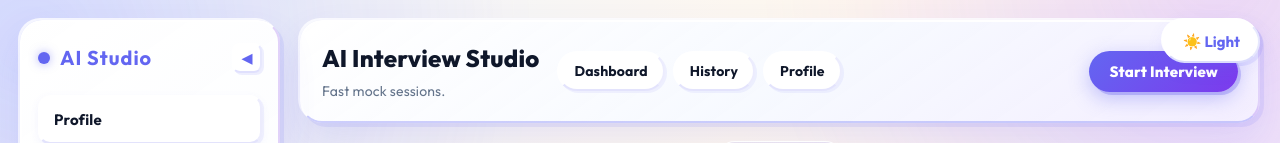
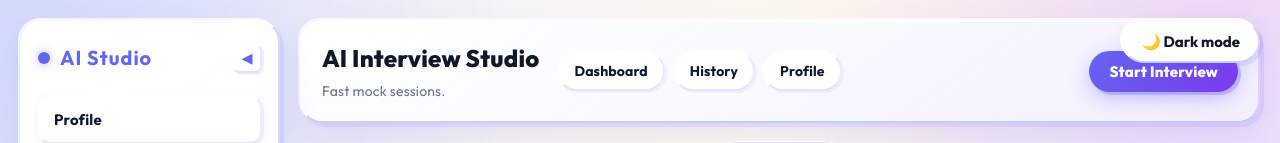
Before and after one commit to himanthyadav/AI_INTERVIEWER, a React (Vite) app in the folder frontend/: page /dashboard in a window 1280 px wide. Shown: the top 143 px of the page. Built offline with nearby package versions, Linux system fonts and the light colour scheme; no server answers; the HTML template or start-up script is replaced by a standard one.

Commit message:
Add light and dark theme toggle

```diff
--- a/frontend/src/App.jsx
+++ b/frontend/src/App.jsx
@@ -16,23 +16,25 @@ const ProtectedRoute = ({ children }) => {
 };
 
 const ThemeToggle = () => {
-  const { toggleTheme } = useContext(ThemeContext);
+  const { theme, toggleTheme } = useContext(ThemeContext);
   return (
     <button onClick={toggleTheme} style={styles.themeToggle} className="app-theme-toggle">
-      ☀️ Light
+      {theme === 'dark' ? '☀️ Light mode' : '🌙 Dark mode'}
     </button>
   );
 };
 
 function App() {
-  const [theme, setTheme] = useState('light');
+  const [theme, setTheme] = useState(() => localStorage.getItem('theme') || 'light');
 
   useEffect(() => {
-    document.documentElement.setAttribute('data-theme', 'light');
-    localStorage.setItem('theme', 'light');
-  }, []);
+    document.documentElement.setAttribute('data-theme', theme);
+    localStorage.setItem('theme', theme);
+  }, [theme]);
 
-  const toggleTheme = () => {};
+  const toggleTheme = () => {
+    setTheme((currentTheme) => (currentTheme === 'dark' ? 'light' : 'dark'));
+  };
 
   return (
     <ThemeContext.Provider value={{ theme, toggleTheme }}>
@@ -66,18 +68,18 @@ const styles = {
     top: '20px',
     right: '20px',
     zIndex: 1000,
-    background: '#ffffff',
-    color: '#6366f1',
-    borderTop:    '2px solid rgba(255,255,255,0.95)',
-    borderLeft:   '2px solid rgba(255,255,255,0.85)',
-    borderBottom: '2px solid rgba(99,102,241,0.22)',
-    borderRight:  '2px solid rgba(99,102,241,0.16)',
+    background: 'var(--surface-solid)',
+    color: 'var(--text-primary)',
+    borderTop:    '2px solid var(--border-top)',
+    borderLeft:   '2px solid var(--border-left)',
+    borderBottom: '2px solid var(--border-bottom)',
+    borderRight:  '2px solid var(--border-right)',
     padding: '10px 18px',
     borderRadius: '30px',
-    cursor: 'default',
+    cursor: 'pointer',
     fontWeight: '700',
     fontSize: '15px',
-    boxShadow: '3px 3px 0 rgba(99,102,241,0.12), -2px -2px 0 rgba(255,255,255,0.95), 0 6px 18px rgba(99,102,241,0.10)',
+    boxShadow: '3px 3px 0 rgba(91,93,246,0.12), -2px -2px 0 rgba(255,255,255,0.95), 0 6px 18px rgba(91,93,246,0.10)',
     transition: 'all 0.2s ease'
   },
   loaderWrapper: {
--- a/frontend/src/index.css
+++ b/frontend/src/index.css
@@ -24,6 +24,31 @@
   --shadow-md: 4px 4px 0 rgba(91,93,246,0.14), -2px -2px 0 rgba(255,255,255,0.96), 0 14px 30px rgba(91,93,246,0.12);
   --shadow-lg: 5px 5px 0 rgba(91,93,246,0.16), -2px -2px 0 rgba(255,255,255,1.0), 0 22px 44px rgba(91,93,246,0.14);
   --glass-shadow: var(--shadow-md);
+}
+
+html[data-theme='dark'] {
+  --bg-gradient: linear-gradient(135deg, #07111f 0%, #0b1730 38%, #12162a 72%, #08131d 100%);
+  --surface: rgba(14, 23, 42, 0.86);
+  --surface-solid: #0f172a;
+  --text-primary: #e5eefb;
+  --text-secondary: #9aa7be;
+  --primary: #7c8cff;
+  --primary-hover: #98a6ff;
+  --primary-strong: #a78bfa;
+  --accent: #8b5cf6;
+  --sky: #22d3ee;
+  --primary-light: rgba(124, 140, 255, 0.18);
+  --danger: #f87171;
+  --success: #34d399;
+  --warning: #fbbf24;
+  --border: rgba(148, 163, 184, 0.24);
+  --border-top: rgba(255, 255, 255, 0.08);
+  --border-left: rgba(255, 255, 255, 0.06);
+  --border-bottom: rgba(148, 163, 184, 0.20);
+  --border-right: rgba(167, 139, 250, 0.18);
+  --shadow-sm: 2px 2px 0 rgba(2, 8, 23, 0.34), -1px -1px 0 rgba(255,255,255,0.03), 0 6px 14px rgba(2, 8, 23, 0.2);
+  --shadow-md: 4px 4px 0 rgba(2, 8, 23, 0.38), -2px -2px 0 rgba(255,255,255,0.04), 0 14px 30px rgba(2, 8, 23, 0.24);
+  --shadow-lg: 5px 5px 0 rgba(2, 8, 23, 0.42), -2px -2px 0 rgba(255,255,255,0.05), 0 22px 44px rgba(2, 8, 23, 0.28);
 }
 
 *, *::before, *::after { margin: 0; padding: 0; box-sizing: border-box; }
@@ -57,9 +82,21 @@ body::before {
   filter: blur(18px);
 }
 
+html[data-theme='dark'] body::before {
+  background:
+    radial-gradient(circle at 16% 18%, rgba(124, 140, 255, 0.20), transparent 30%),
+    radial-gradient(circle at 82% 12%, rgba(139, 92, 246, 0.18), transparent 26%),
+    radial-gradient(circle at 70% 84%, rgba(34, 211, 238, 0.12), transparent 30%);
+}
+
 body::after {
   background: linear-gradient(135deg, rgba(255, 255, 255, 0.22), rgba(255, 255, 255, 0));
   mix-blend-mode: screen;
+}
+
+html[data-theme='dark'] body::after {
+  background: linear-gradient(135deg, rgba(255, 255, 255, 0.06), rgba(255, 255, 255, 0));
+  mix-blend-mode: normal;
 }
 
 #root { width: 100%; min-height: 100vh; }
@@ -95,6 +132,14 @@ input, select, textarea {
   transition: all 0.2s ease;
 }
 
+html[data-theme='dark'] input,
+html[data-theme='dark'] select,
+html[data-theme='dark'] textarea {
+  background: rgba(15, 23, 42, 0.92);
+  color: var(--text-primary);
+  box-shadow: inset 1px 1px 3px rgba(2, 8, 23, 0.32), 0 8px 16px rgba(2, 8, 23, 0.22);
+}
+
 input:focus, select:focus, textarea:focus {
   outline: none;
   border-top:    2px solid rgba(255,255,255,0.98);
@@ -104,9 +149,17 @@ input:focus, select:focus, textarea:focus {
   box-shadow: 0 0 0 4px rgba(91,93,246,0.15), 0 10px 24px rgba(91,93,246,0.12);
 }
 
+html[data-theme='dark'] input:focus,
+html[data-theme='dark'] select:focus,
+html[data-theme='dark'] textarea:focus {
+  box-shadow: 0 0 0 4px rgba(124, 140, 255, 0.18), 0 10px 24px rgba(2, 8, 23, 0.26);
+}
+
 button {
   -webkit-tap-highlight-color: transparent;
   font-family: 'Outfit', sans-serif;
+  background: var(--surface-solid);
+  color: var(--text-primary);
   border-radius: 12px;
   border-top: 2px solid rgba(255,255,255,0.96);
   border-left: 2px solid rgba(255,255,255,0.88);
@@ -114,6 +167,13 @@ button {
   border-right: 2px solid rgba(124,58,237,0.18);
   box-shadow: 3px 3px 0 rgba(91,93,246,0.12), 0 10px 20px rgba(91,93,246,0.08);
   transition: transform 0.2s ease, box-shadow 0.2s ease, filter 0.2s ease;
+}
+
+html[data-theme='dark'] button {
+  border-top: 2px solid rgba(255,255,255,0.08);
+  border-left: 2px solid rgba(255,255,255,0.05);
+  border-bottom: 2px solid rgba(148,163,184,0.20);
+  border-right: 2px solid rgba(167,139,250,0.16);
 }
 
 button:hover {
@@ -138,6 +198,8 @@ button:disabled {
 ::-webkit-scrollbar-track { background: #eef2ff; border-radius: 4px; }
 ::-webkit-scrollbar-thumb { background: linear-gradient(180deg, var(--primary), var(--accent)); border-radius: 4px; }
 ::-webkit-scrollbar-thumb:hover { background: var(--primary); }
+
+html[data-theme='dark'] ::-webkit-scrollbar-track { background: #0f172a; }
 
 ::placeholder { color: var(--text-secondary); opacity: 0.65; }
 
```
